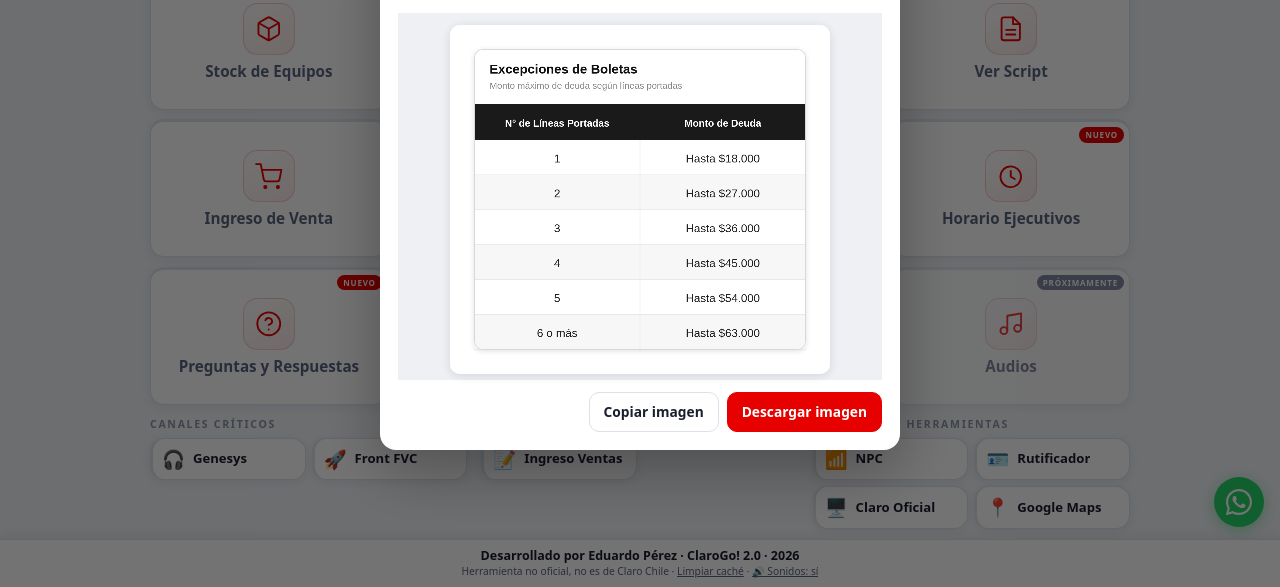
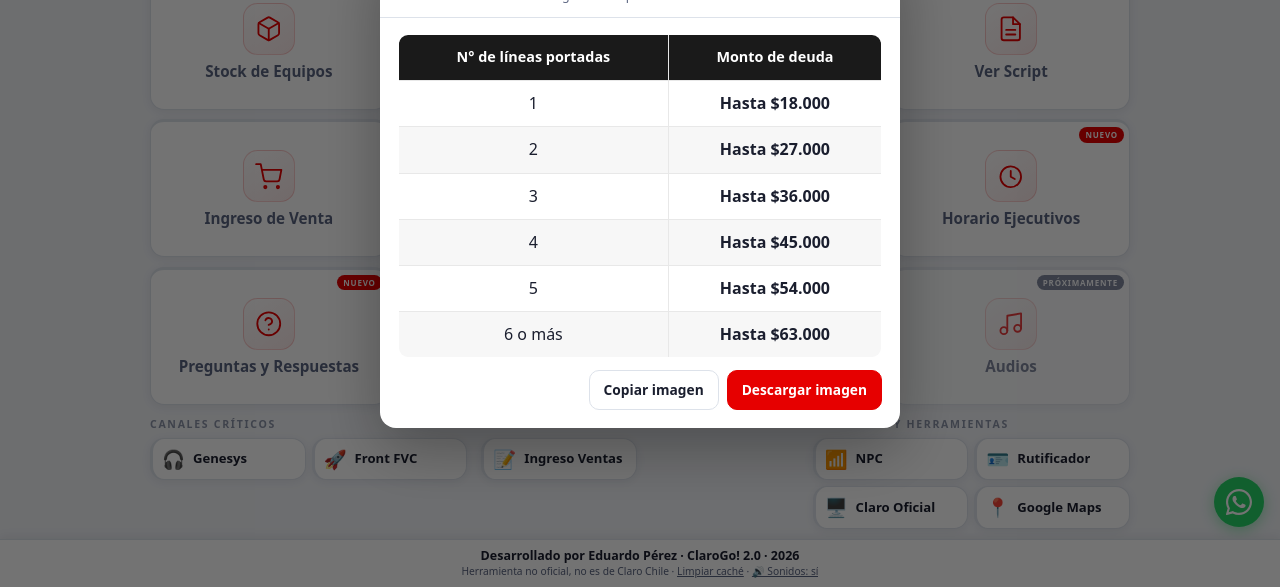
Before and after one commit to cotizadora/clarogo, a browser extension: page index.html in a window 1280 px wide. Both pictures are taken after a click on the link "Excepciones de Boletas". Shown: the part 213-800 px from the top of the page. Drawn offline with Linux system fonts and the light colour scheme.

Commit message:
Excepciones de Boletas: tabla nitida y imagen en alta resolucion
Co-Authored-By: Claude Opus 5.5 <noreply@anthropic.com>

```diff
--- a/index.html
+++ b/index.html
@@ -518,6 +518,12 @@ body[data-view="inicio"] main{display:flex;flex-direction:column;min-height:0;pa
 .lam{padding:12px 12px 6px;background:#eef0f4}
 .lam-img{display:block;width:100%;max-width:380px;height:auto;margin:0 auto;border-radius:10px;box-shadow:0 2px 10px rgba(20,25,50,.12);background:#fff}
 .lam-ancha .lam-img{max-width:100%}
+#exc-lam{background:#fff;padding:0}
+.exc-tabla{width:100%;border-collapse:collapse;font-size:1rem;border:1px solid #d8d8d8;border-radius:10px;overflow:hidden}
+.exc-tabla th{background:#1a1a1a;color:#fff;padding:12px 10px;font-size:.9rem;text-align:center}
+.exc-tabla td{padding:11px 10px;text-align:center;border-top:1px solid #e8e8e8}
+.exc-tabla td+td,.exc-tabla th+th{border-left:1px solid #e8e8e8}
+.exc-tabla tbody tr:nth-child(even) td{background:#f7f7f7}
 .lam-txt{margin:10px auto 4px;max-width:380px}
 .lam-ancha .lam-txt{max-width:none}
 .lam-txt summary{cursor:pointer;font-size:.78rem;font-weight:600;color:var(--muted)}
@@ -1868,30 +1874,31 @@ function initPng() {
    EXCEPCIONES DE BOLETAS
    ════════════════════════════════════════════════════════════════ */
 function excCanvas() {
-  const S = 2.5, M = 32, W = 500, rows = EXCEPCIONES, titleH = 72, headH = 48, rowH = 46, TW = W - M * 2, TH = titleH + headH + rowH * rows.length, CH = TH + M * 2;
+  const S = 3, M = 14, W = 520, rows = EXCEPCIONES, titleH = 78, headH = 52, rowH = 50, TW = W - M * 2, TH = titleH + headH + rowH * rows.length, CH = TH + M * 2;
   const c = document.createElement('canvas'); c.width = W * S; c.height = CH * S;
   const ctx = c.getContext('2d'); ctx.scale(S, S);
   ctx.fillStyle = '#fff'; ctx.fillRect(0, 0, W, CH);
   ctx.save(); ctx.shadowColor = 'rgba(0,0,0,.13)'; ctx.shadowBlur = 18; ctx.shadowOffsetY = 4; ctx.fillStyle = '#fff'; rrect(ctx, M, M, TW, TH, 10); ctx.fill(); ctx.restore();
-  ctx.fillStyle = '#111'; ctx.font = 'bold 17px Arial,Helvetica,sans-serif'; ctx.textAlign = 'left'; ctx.fillText('Excepciones de Boletas', M + 20, M + 32);
-  ctx.fillStyle = '#888'; ctx.font = '12px Arial,Helvetica,sans-serif'; ctx.fillText('Monto máximo de deuda según líneas portadas', M + 20, M + 52);
+  ctx.fillStyle = '#111'; ctx.font = 'bold 21px Arial,Helvetica,sans-serif'; ctx.textAlign = 'left'; ctx.fillText('Excepciones de Boletas', M + 20, M + 34);
+  ctx.fillStyle = '#666'; ctx.font = '14px Arial,Helvetica,sans-serif'; ctx.fillText('Monto máximo de deuda según líneas portadas', M + 20, M + 57);
   const tY = M + titleH;
   ctx.fillStyle = '#1a1a1a'; ctx.fillRect(M, tY, TW, headH);
-  ctx.fillStyle = '#fff'; ctx.font = 'bold 13px Arial,Helvetica,sans-serif'; ctx.textAlign = 'center';
-  ctx.fillText('N° de Líneas Portadas', M + TW / 4, tY + 30); ctx.fillText('Monto de Deuda', M + TW * 3 / 4, tY + 30);
+  ctx.fillStyle = '#fff'; ctx.font = 'bold 15px Arial,Helvetica,sans-serif'; ctx.textAlign = 'center';
+  ctx.fillText('N° de líneas portadas', M + TW / 4, tY + 32); ctx.fillText('Monto de deuda', M + TW * 3 / 4, tY + 32);
   rows.forEach((r, i) => {
     const y = tY + headH + i * rowH;
     ctx.fillStyle = i % 2 ? '#f7f7f7' : '#fff'; ctx.fillRect(M, y, TW, rowH);
     ctx.fillStyle = '#e8e8e8'; ctx.fillRect(M, y + rowH - 1, TW, 1); ctx.fillRect(M + TW / 2 - .5, y, 1, rowH);
-    ctx.fillStyle = '#222'; ctx.font = '15px Arial,Helvetica,sans-serif'; ctx.fillText(r[0], M + TW / 4, y + rowH / 2 + 6); ctx.fillText(r[1], M + TW * 3 / 4, y + rowH / 2 + 6);
+    ctx.fillStyle = '#222'; ctx.font = '18px Arial,Helvetica,sans-serif'; ctx.fillText(r[0], M + TW / 4, y + rowH / 2 + 6); ctx.font = 'bold 18px Arial,Helvetica,sans-serif'; ctx.fillText(r[1], M + TW * 3 / 4, y + rowH / 2 + 6);
   });
   ctx.strokeStyle = '#d8d8d8'; ctx.lineWidth = 1; rrect(ctx, M + .5, M + .5, TW - 1, TH - 1, 10); ctx.stroke();
   return c;
 }
 function initExcepciones() {
-  lamina($('#exc-lam'), excCanvas());
-  $('#exc-copy').onclick = () => copyCanvas(lamCanvas($('#exc-lam')), 'excepciones-boletas.png', 'Tabla copiada. Pégala en el chat.');
-  $('#exc-dl').onclick = async () => { downloadBlob(await canvasBlob(lamCanvas($('#exc-lam'))), 'excepciones-boletas.png'); toast('Imagen descargada'); };
+  $('#exc-lam').innerHTML = `<table class="exc-tabla"><thead><tr><th>N° de líneas portadas</th><th>Monto de deuda</th></tr></thead><tbody>${EXCEPCIONES.map(r => `<tr><td>${esc(r[0])}</td><td><b>${esc(r[1])}</b></td></tr>`).join('')}</tbody></table>`;
+  const imagen = () => excCanvas();
+  $('#exc-copy').onclick = () => copyCanvas(imagen(), 'excepciones-boletas.png', 'Tabla copiada. Pégala en el chat.');
+  $('#exc-dl').onclick = async () => { downloadBlob(await canvasBlob(imagen()), 'excepciones-boletas.png'); toast('Imagen descargada'); };
 }
 
 /* ════════════════════════════════════════════════════════════════
```
Also changed, not shown: 1 other file.
